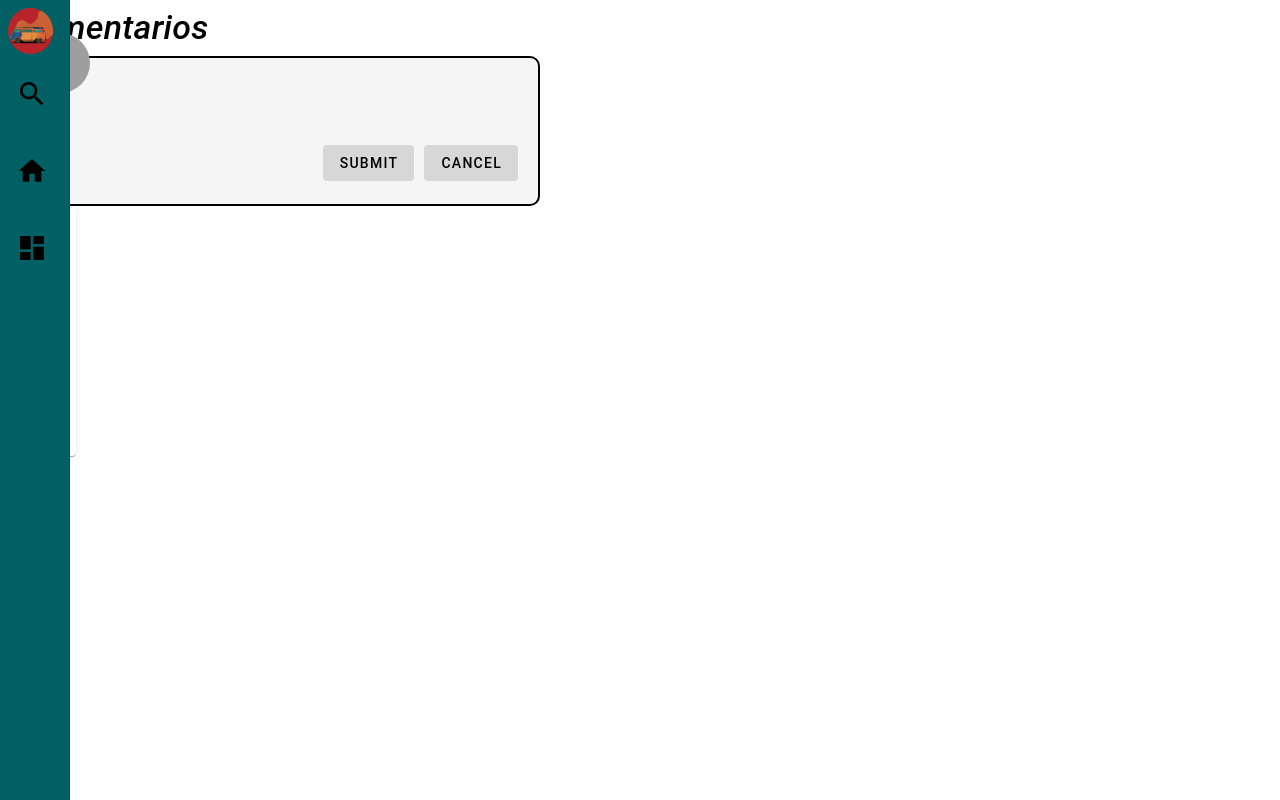
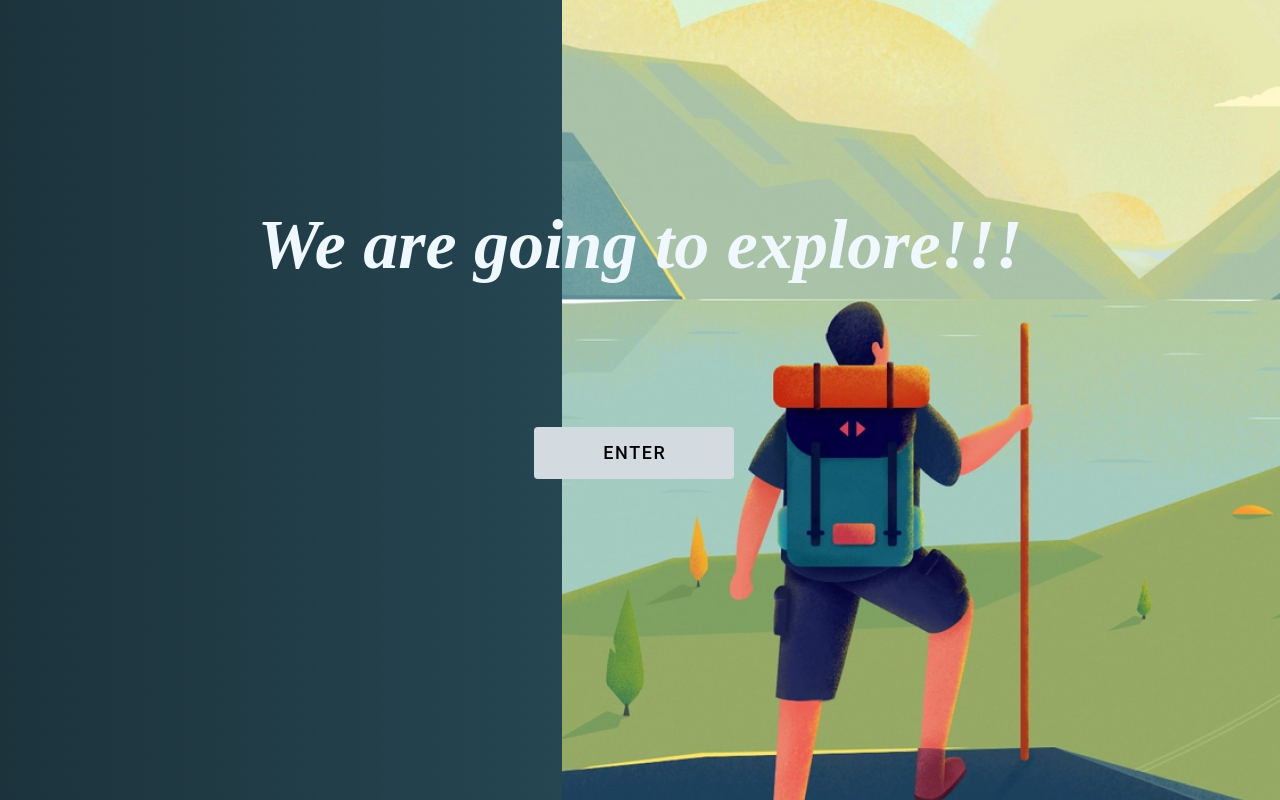
Before and after one commit to Carol21d/Personal-Project, a Vue app in the folder src/main/frontend/: page / in a window 1280 px wide. Built offline with nearby package versions, Linux system fonts and the light colour scheme; grey boxes are pictures that could not be loaded.

Commit message:
navbar funcionando dirigue a las vistas

```diff
--- a/src/main/frontend/src/App.vue
+++ b/src/main/frontend/src/App.vue
@@ -1,14 +1,13 @@
 <script setup>
 import { RouterLink, RouterView } from "vue-router";
 
-import AquaticView from "./views/Categories/AquaticView.vue";
-import Dashboardview from "./views/Dashboardview.vue";
-import AboutView from "./views/AboutView.vue";
+
+
 </script>
 
 <template>
   <!-- <Dashboardview /> -->
-  <AboutView/>
+  <!-- <AboutView/> -->
 
   <!-- <header>
 
@@ -23,7 +22,7 @@ import AboutView from "./views/AboutView.vue";
     </div> -->
   <!-- </header> -->
 
-  <!-- <RouterView /> -->
+  <RouterView />
 </template>
 
 <style scoped></style>
--- a/src/main/frontend/src/components/Navbar.vue
+++ b/src/main/frontend/src/components/Navbar.vue
@@ -1,4 +1,6 @@
-<script setup></script>
+<script setup>
+</script>
+
 <template>
   <v-layout>
     <v-card>
@@ -7,15 +9,17 @@
           <v-img width="45" aspect-ratio="16/9" cover src="../../src/assets/images/logo.png" alt="logo-ruteros"></v-img>
         </v-list>
         <v-list density="default" nav>
-          <v-list-item>
+          <v-list-item-group>
+          <v-list-item :to="{ path: '/search'}">
             <v-icon size="x-large" color="#000000" icon="mdi-magnify"></v-icon>
           </v-list-item>
-          <v-list-item>
+          <v-list-item :to="{path: '/dashboard'}">
             <v-icon style="height: 90px" size="x-large" color="#000000" icon="mdi-home"></v-icon>
           </v-list-item>
-          <v-list-item>
+          <v-list-item :to="{path: '/dashboard'}">
             <v-icon size="x-large" color="#000000" icon="mdi-view-dashboard"></v-icon>
           </v-list-item>
+        </v-list-item-group>
         </v-list>
       </v-navigation-drawer>
       <v-main style="height:250px">
@@ -24,12 +28,11 @@
     </v-card>
   </v-layout>
 </template>
+
 <style lang="scss" scoped>
- .title{
+.title {
   font-family: Verdana, Geneva, Tahoma, sans-serif;
   font-weight: bold;
   font-style: italic;
- }
-
-
+}
 </style>
--- a/src/main/frontend/src/router/index.js
+++ b/src/main/frontend/src/router/index.js
@@ -1,5 +1,6 @@
 import { createRouter, createWebHistory } from 'vue-router'
 import LandingView from '../views/LandingView.vue'
+import Dashboard from '../views/Dashboardview.vue'
 
 const router = createRouter({
   history: createWebHistory(import.meta.env.BASE_URL),
@@ -10,14 +11,14 @@ const router = createRouter({
       component: LandingView
     },
     {
-      path: '/about',
-      name: 'about',
-      // route level code-splitting
-      // this generates a separate chunk (About.[hash].js) for this route
-      // which is lazy-loaded when the route is visited.
-      component: () => import('../views/AboutView.vue')
+      path: '/dashboard',
+      name: 'Dashboard',
+      // component: () => import('../views/DashboardView.vue')
+      component: Dashboard
     }
   ]
 })
 
-export default router
+
+
+export default router;
--- a/src/main/frontend/src/views/LandingView.vue
+++ b/src/main/frontend/src/views/LandingView.vue
@@ -1,12 +1,35 @@
-<script></script>
+<script>
+// import  { useRouter } from 'vue-router';
+
+//click al enter de dashboard
+
+// const landing = () => {
+// const router = useRouter();
+// router.push('/dashboard');
+
+// }
+  export default {
+    name: 'LandingView',
+    methods: {
+      landing(){
+        this.$router.push('/dashboard');
+      }
+    }
+  }
+
+
+
+
+
+
+
+</script>
 <template>
   <main>
     <div class="wrapper-container">
       <p>We are going to explore!!!</p>
       <div class="wrapper--btn d-flex justify-space-between">
-        <v-btn variant="tonal" color="black" size="x-large" class="btn--enter"
-          >ENTER</v-btn
-        >
+        <v-btn variant="tonal" color="black" size="x-large" class="btn--enter"  @click="landing">ENTER</v-btn>
       </div>
     </div>
   </main>
@@ -28,6 +51,7 @@ main {
     justify-content: center;
     align-items: center;
     flex-direction: column;
+
     p {
       position: relative;
       bottom: 130px;
@@ -48,9 +72,6 @@ main {
     }
   }
 
-  @media (min-width: 390px){
-
-
-  }
+  @media (min-width: 390px) {}
 }
 </style>
```
Also changed, not shown: src/main/frontend/src/components/EditComentario.vue (+2 -5 lines), src/main/frontend/src/layouts/LayoutSession.vue (added, +27 -0 lines), src/main/frontend/src/main.js (+4 -15 lines).
